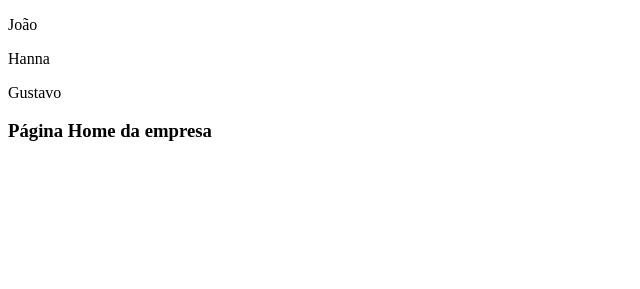
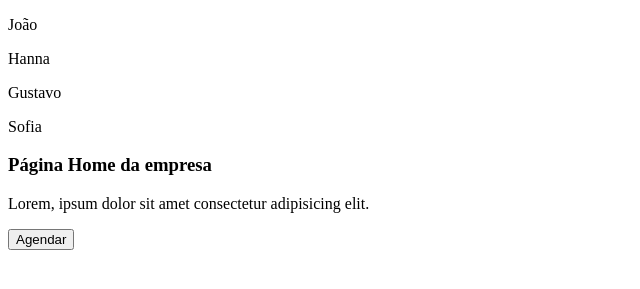
Before and after one commit to GuiPereira8/curso_github, a plain HTML site: page index.html in a window 1280 px wide. Shown: the part 105-394 px from the top of the page, without its empty margins (0-640 px from the left). Drawn offline with Linux system fonts and the light colour scheme.

Commit message:
Finalizando página Home

```diff
--- a/index.html
+++ b/index.html
@@ -13,8 +13,11 @@
       <p>João</p>
       <p>Hanna</p>
       <p>Gustavo</p>
+      <p>Sofia</p>
 
       <h3>Página Home da empresa</h3>
+      <p>Lorem, ipsum dolor sit amet consectetur adipisicing elit.</p>
+      <button>Agendar</button>
     </div>
   </body>
 </html>
```
Also changed, not shown: teste.txt.
